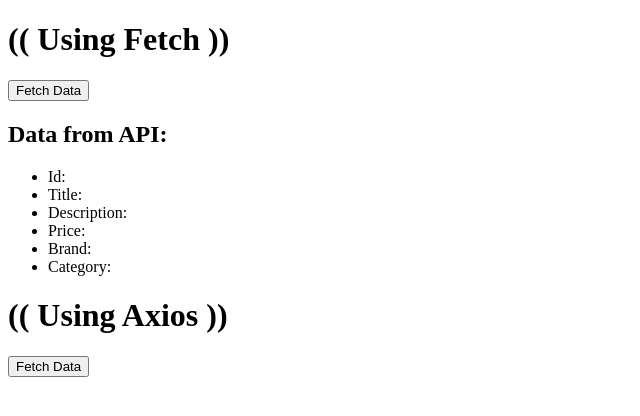
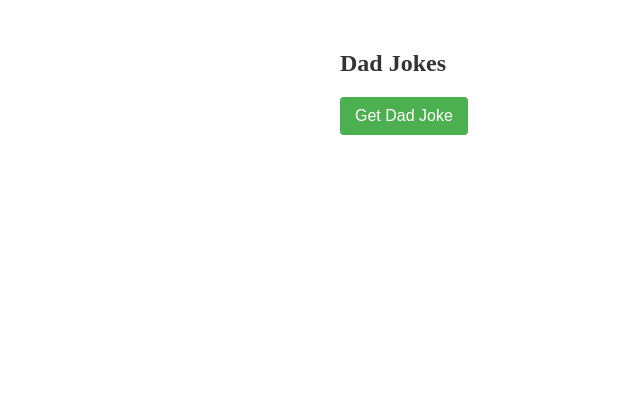
Before and after one commit to suyogghate/VueJS, a Vue app in the folder vue-composition-api/: page / in a window 1280 px wide. Shown: the top 416 px of the page, without its empty margins (0-640 px from the left). Built offline with nearby package versions, Linux system fonts and the light colour scheme.

Commit message:
quotegenerator,  formvalidation, passwordgenerator, progressbar

```diff
--- a/vue-composition-api/src/App.vue
+++ b/vue-composition-api/src/App.vue
@@ -79,8 +79,15 @@
 
   <!-- <MainComponent /> -->
 
-  <GettingDataWithFetch />
-  <GettingDataWithAxios />
+  <!-- <GettingDataWithFetch /> -->
+  <!-- <GettingDataWithAxios /> -->
+   <!-- ---------------------------------------------- -->
+  <!-- <TodoList /> -->
+  <!-- <RandomQuoteGenerator /> -->
+  <!-- <FormValidation /> -->
+  <!-- <PasswordGenerator /> -->
+  <!-- <ProgressSteps /> -->
+  <DadJokes />
 </template>
 
 <script setup>
@@ -116,8 +123,16 @@
 // import CounterComponent from './components/CounterComponent.vue';
 // import MyComponent3 from './components/MyComponent3.vue';
 // import MainComponent from './components/DynamicComponents/MainComponent.vue';
-import GettingDataWithFetch from './components/DataFetching/GettingDataWithFetch.vue';
-import GettingDataWithAxios from './components/DataFetching/GettingDataWithAxios.vue';
+// import GettingDataWithFetch from './components/DataFetching/GettingDataWithFetch.vue';
+// import GettingDataWithAxios from './components/DataFetching/GettingDataWithAxios.vue';
+// ---------------------------------------------------
+// import TodoList from './components/Projects/TodoList.vue';
+// import RandomQuoteGenerator from './components/Projects/RandomQuoteGenerator.vue';
+// import FormValidation from './components/Projects/FormValidation.vue';
+// import PasswordGenerator from './components/Projects/PasswordGenerator.vue';
+// import ProgressSteps from './components/Projects/ProgressSteps.vue';
+import DadJokes from './components/Projects/DadJokes.vue';
+
 
 
 // import StaticPropsComponent from './components/StaticPropsComponent.vue';
```
